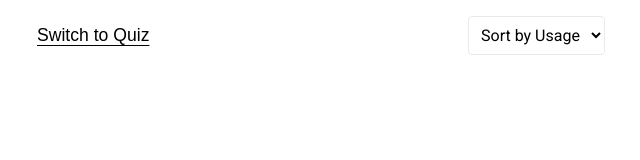
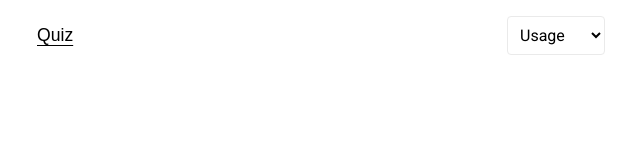
Before and after one commit to Mouzone/pokemon-champion-stat-memorizer, a React (Vite) app: page / in a window 1280 px wide. Shown: the top 160 px of the page, without its empty margins (319-959 px from the left). Built offline with nearby package versions, Linux system fonts and the light colour scheme.

Commit message:
fix: shorten text in header controls

```diff
--- a/src/App.jsx
+++ b/src/App.jsx
@@ -121,7 +121,7 @@ function App() {
     <>
       <header className="header">
         <button className="mode-toggle" onClick={toggleMode}>
-          {mode === 'carousel' ? 'Switch to Quiz' : 'Switch to Study'}
+          {mode === 'carousel' ? 'Quiz' : 'Study'}
         </button>
 
         {mode === 'carousel' && (
@@ -133,9 +133,9 @@ function App() {
               setCurrentIndex(0);
             }}
           >
-            <option value="usage">Sort by Usage</option>
-            <option value="speed">Sort by Speed</option>
-            <option value="random">Randomize</option>
+            <option value="usage">Usage</option>
+            <option value="speed">Speed</option>
+            <option value="random">Random</option>
           </select>
         )}
 
@@ -150,10 +150,10 @@ function App() {
                 setTimeout(() => generateQuizBlock(e.target.value), 0);
               }}
             >
-              <option value="sequential">Order by Usage</option>
-              <option value="random">Randomized (Weighted)</option>
+              <option value="sequential">Usage</option>
+              <option value="random">Random</option>
             </select>
-            <button className="skip-button" onClick={handleSkipNext5}>Skip to Next 5</button>
+            <button className="skip-button" onClick={handleSkipNext5}>Skip</button>
           </div>
         )}
       </header>
```
